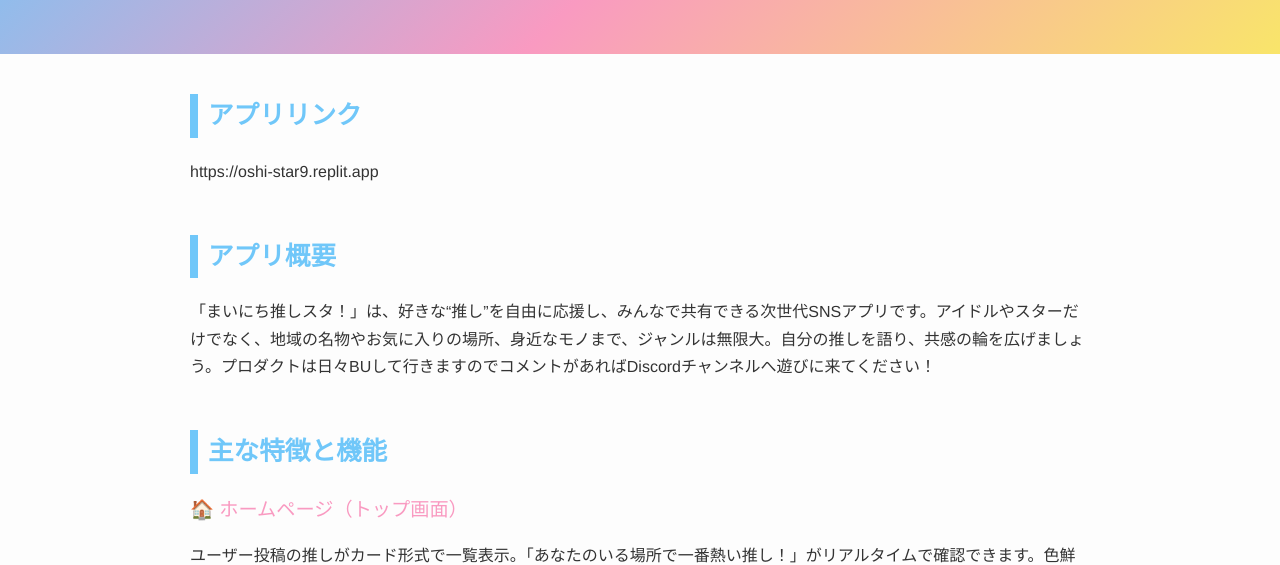
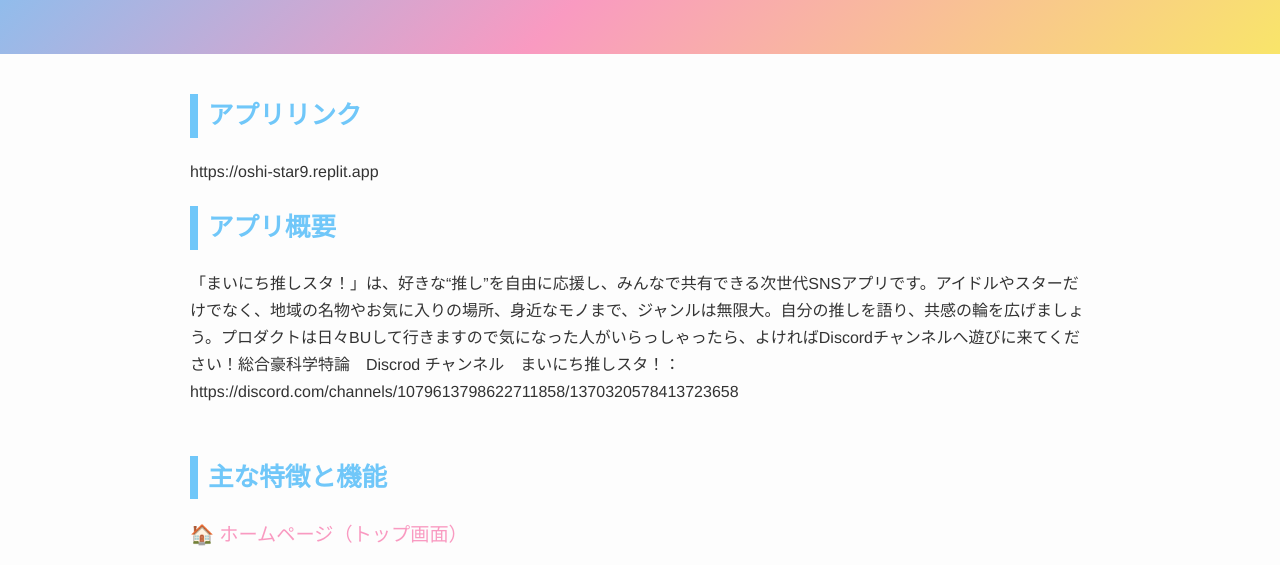
Before and after one commit to Jalf2840/oshissta, a plain HTML site: page index.html in a window 1280 px wide. Shown: the part 182-747 px from the top of the page. Drawn offline with Linux system fonts and the light colour scheme.

Commit message:
Update index.html

```diff
--- a/index.html
+++ b/index.html
@@ -76,17 +76,17 @@
 
 <main>
 
-<section>
+
     <h2>アプリリンク</h2>
   <p>
     https://oshi-star9.replit.app
     </p>
-  </section>
+
 
 
   <section>
     <h2>アプリ概要</h2>
-    <p>「まいにち推しスタ！」は、好きな“推し”を自由に応援し、みんなで共有できる次世代SNSアプリです。アイドルやスターだけでなく、地域の名物やお気に入りの場所、身近なモノまで、ジャンルは無限大。自分の推しを語り、共感の輪を広げましょう。プロダクトは日々BUして行きますのでコメントがあればDiscordチャンネルへ遊びに来てください！
+    <p>「まいにち推しスタ！」は、好きな“推し”を自由に応援し、みんなで共有できる次世代SNSアプリです。アイドルやスターだけでなく、地域の名物やお気に入りの場所、身近なモノまで、ジャンルは無限大。自分の推しを語り、共感の輪を広げましょう。プロダクトは日々BUして行きますので気になった人がいらっしゃったら、よければDiscordチャンネルへ遊びに来てください！総合豪科学特論　Discrod チャンネル　まいにち推しスタ！：https://discord.com/channels/1079613798622711858/1370320578413723658
     </p>
   </section>
 
```
